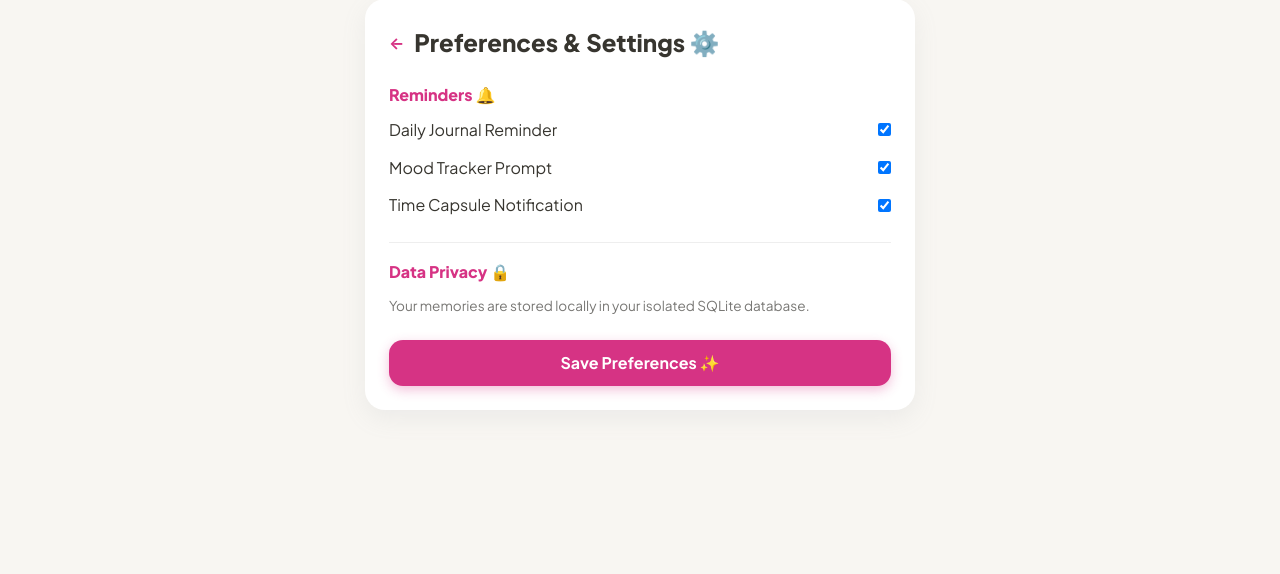
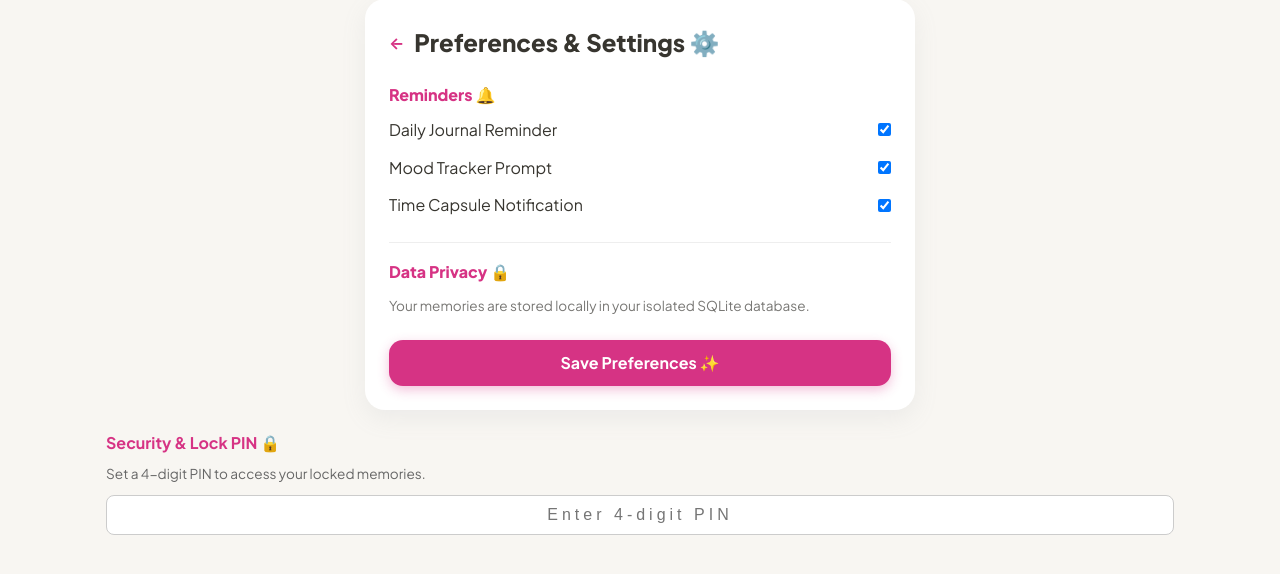
Before and after one commit to shreyarp12/MemoryVerse, a Flask app: page /settings in a window 1280 px wide. Shown: the part 113-687 px from the top of the page. Run offline with Flask 3, Linux system fonts and the light colour scheme; a user stored in the database is signed in; data comes from the database, SQL or seed files in the repository; both versions use the stored data as it was after the commit.

Commit message:
Initial commit: Added PIN lock feature and core MemoryVerse app 🌸

```diff
--- a/app.py
+++ b/app.py
@@ -5,7 +5,10 @@ from werkzeug.utils import secure_filename
 from flask import Flask, json, render_template, request, redirect, url_for, session, flash, jsonify
 
 from config import Config
-from database.users import register_user, login_user, get_user_by_id, email_exists, update_user_profile
+from database.users import (
+    register_user, login_user, get_user_by_id, email_exists,
+    update_user_profile, reset_user_password, update_user_pin, verify_user_pin
+)
 from database.journals import (
     add_journal, get_all_journals, get_journal, update_journal,
     delete_journal, get_favorites, calculate_streak, get_memory_from_past
@@ -16,7 +19,6 @@ from database.scrapbooks import (
     create_scrapbook, get_scrapbooks, get_scrapbook,
     save_scrapbook_items, delete_scrapbook
 )
-from database.users import register_user, login_user, get_user_by_id, email_exists, update_user_profile, reset_user_password
 
 app = Flask(__name__)
 app.config.from_object(Config)
@@ -84,6 +86,7 @@ def signup():
             flash("An error occurred during registration. Please try again.", "error")
 
     return render_template('signup.html')
+
 @app.route('/forgot-password', methods=['GET', 'POST'])
 def forgot_password():
     if 'user_id' in session:
@@ -346,6 +349,7 @@ def scrapbook_editor(scrapbook_id):
     items_json = json.dumps(sb.get('items', []))
 
     return render_template('scrapbook/scrapbook_editor.html', scrapbook=sb, items_json=items_json)
+
 @app.route('/scrapbook/<int:scrapbook_id>/view')
 @login_required
 def view_scrapbook(scrapbook_id):
@@ -444,10 +448,40 @@ def update_profile():
         flash("Profile updated! 🌸", "success")
     return redirect(url_for('profile'))
 
-@app.route('/settings')
+@app.route('/settings', methods=['GET', 'POST'])
 @login_required
 def settings():
+    if request.method == 'POST':
+        pin = request.form.get('security_pin')
+
+        # If user entered a PIN, update it
+        if pin:
+            if len(pin) == 4 and pin.isdigit():
+                update_user_pin(session['user_id'], pin)
+                flash("Settings and PIN updated successfully! ✨", "success")
+            else:
+                flash("PIN must be exactly 4 digits.", "error")
+                return redirect(url_for('settings'))
+
+        # (Save your reminder preferences here as well if you have them)
+        return redirect(url_for('settings'))
+
     return render_template('profile/settings.html')
+
+
+@app.route('/api/verify-pin', methods=['POST'])
+@login_required
+def verify_pin():
+    data = request.get_json() or {}
+    entered_pin = data.get('pin', '')
+    user_id = session['user_id']
+
+    if verify_user_pin(user_id, entered_pin):
+        return jsonify({'success': True})
+    else:
+        return jsonify({'success': False, 'message': 'Incorrect PIN or no PIN set. Try again.'}), 401
+
+
 @app.route('/api/stickers/<category>')
 @login_required
 def get_sticker_category_assets(category):
--- a/database/users.py
+++ b/database/users.py
@@ -46,6 +46,7 @@ def update_user_profile(user_id, full_name, avatar=None):
         conn.execute('UPDATE users SET full_name = ? WHERE id = ?', (full_name.strip(), user_id))
     conn.commit()
     conn.close()
+
 def reset_user_password(email, new_password):
     conn = get_db_connection()
     user = conn.execute('SELECT id FROM users WHERE email = ?', (email.strip().lower(),)).fetchone()
@@ -58,3 +59,22 @@ def reset_user_password(email, new_password):
     conn.commit()
     conn.close()
     return True
+
+# ----------------- PIN SECURITY FUNCTIONS -----------------
+
+def update_user_pin(user_id, pin):
+    conn = get_db_connection()
+    pin_hash = generate_password_hash(pin)
+    conn.execute('UPDATE users SET pin_hash = ? WHERE id = ?', (pin_hash, user_id))
+    conn.commit()
+    conn.close()
+
+def verify_user_pin(user_id, pin):
+    conn = get_db_connection()
+    user = conn.execute('SELECT pin_hash FROM users WHERE id = ?', (user_id,)).fetchone()
+    conn.close()
+
+    # Check if user exists, has a pin set, and the pin matches
+    if user and user['pin_hash']:
+        return check_password_hash(user['pin_hash'], pin)
+    return False
--- a/templates/profile/settings.html
+++ b/templates/profile/settings.html
@@ -30,4 +30,21 @@
 
   <a href="{{ url_for('profile') }}" class="btn btn-primary" style="width: 100%;">Save Preferences ✨</a>
 </div>
+<!-- Inside your Settings form -->
+<div style="margin-top: 20px;">
+  <h3 style="color: #d63384; font-size: 1rem; margin-bottom: 8px;">Security & Lock PIN 🔒</h3>
+  <p style="font-size: 0.85rem; color: #666; margin-bottom: 10px;">
+    Set a 4-digit PIN to access your locked memories.
+  </p>
+
+  <input
+    type="password"
+    name="security_pin"
+    inputmode="numeric"
+    pattern="[0-9]{4}"
+    maxlength="4"
+    placeholder="Enter 4-digit PIN"
+    style="width: 100%; padding: 10px; border-radius: 8px; border: 1px solid #ccc; font-size: 1rem; letter-spacing: 4px; text-align: center;"
+  >
+</div>
 {% endblock %}
```
Also changed, not shown: templates/home.html (+59 -4 lines), templates/journal/journal.html (+52 -1 lines), update_db.py (added, +18 -0 lines), database/memoryverse.db, instance/memoryverse.db (added).
